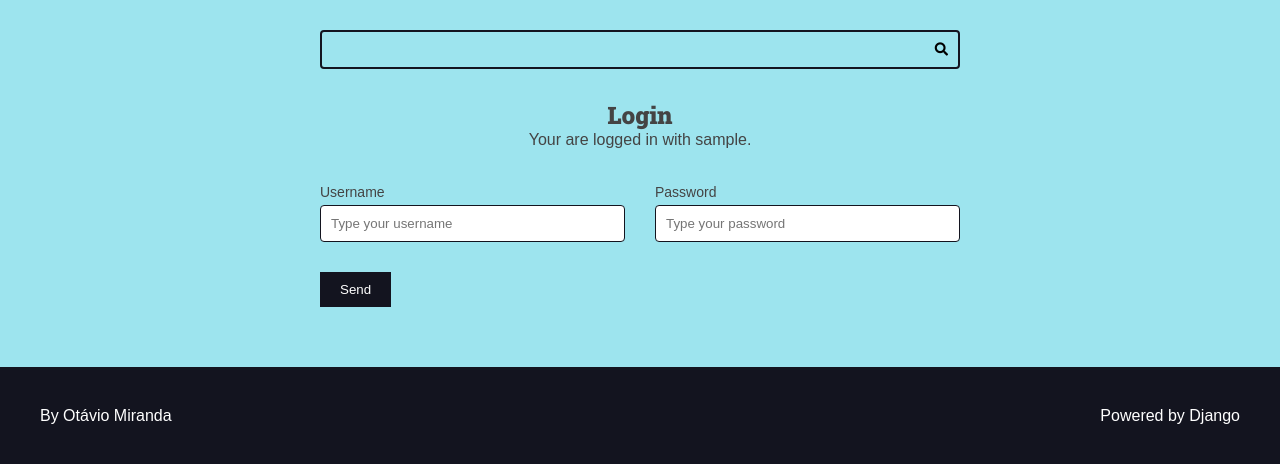
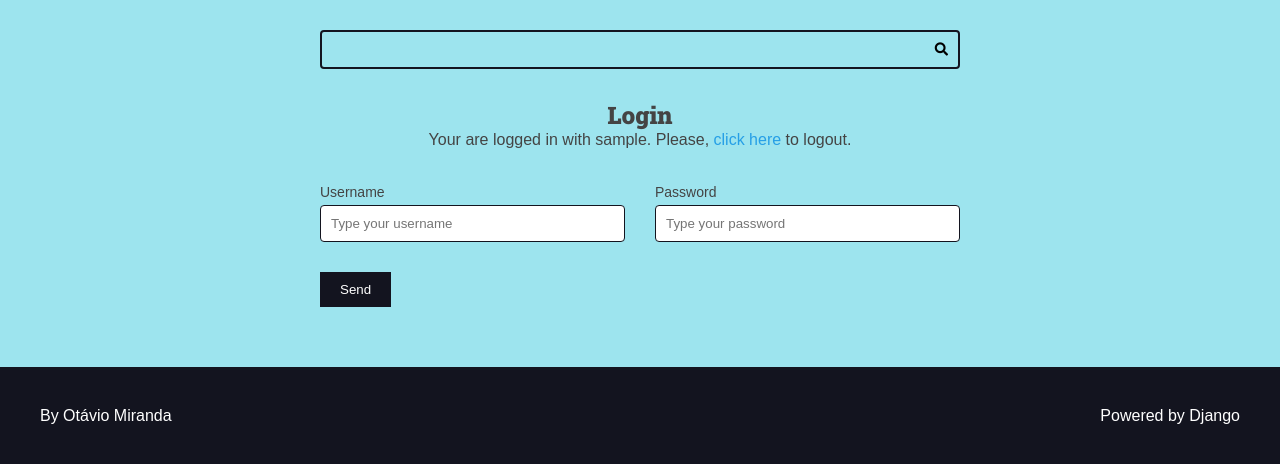
Before and after one commit to santossilvaandroid-stack/curso-django-projeto1, a Django app: template authors/templates/authors/pages/login.html in a window 1280 px wide. Shown: the part 113-577 px from the top of the page. Run offline with Django 5.2, Linux system fonts and the light colour scheme; the template is opened without the code that fills it: values that come from a table or form of the project are taken from there, others are empty; the visitor is signed in with stand-in values (Sample User, id 1).

Commit message:
Sistema de logout

```diff
--- a/authors/templates/authors/pages/login.html
+++ b/authors/templates/authors/pages/login.html
@@ -6,10 +6,16 @@
   <div class="main-content center container">
     <h2>Login</h2>
     {% if request.user.is_authenticated %}
-      <p>
-        Your are logged in with
-        {{ request.user.username }}.
-      </p>
+      <div>
+          Your are logged in with
+          {{ request.user.username }}.
+          Please,
+          <form class="inline-form" action="{% url 'authors:logout' %}" method='POST'>
+            {% csrf_token %}
+            <input type="hidden" name="username" value="{{ request.user.username }}">
+            <button class="plaintext-button" type="submit">click here</button>
+          </form> to logout.
+      </div>
     {% endif %}
   </div>
 
--- a/authors/urls.py
+++ b/authors/urls.py
@@ -9,4 +9,5 @@ urlpatterns = [
     path('register/create/', views.register_create, name='register_create'),
     path('login/', views.login_view, name='login'),
     path('login/create/', views.login_create, name='login_create'),
+    path('logout/', views.logout_view, name='logout'),
 ]
--- a/base_static/global/css/style.css
+++ b/base_static/global/css/style.css
@@ -351,6 +351,19 @@ h6 {
   color: var(--color-white);
 }
 
+.inline-form {
+  display: inline;
+}
+
+.plaintext-button {
+  display: inline;
+  border: none;
+  background: none;
+  cursor: pointer;
+  color: var(--color-primary);
+  font-size: 1.6rem;
+}
+
 /* Messages */
 .messages-container {
   display: flex;
```
Also changed, not shown: authors/views.py (+14 -0 lines).
